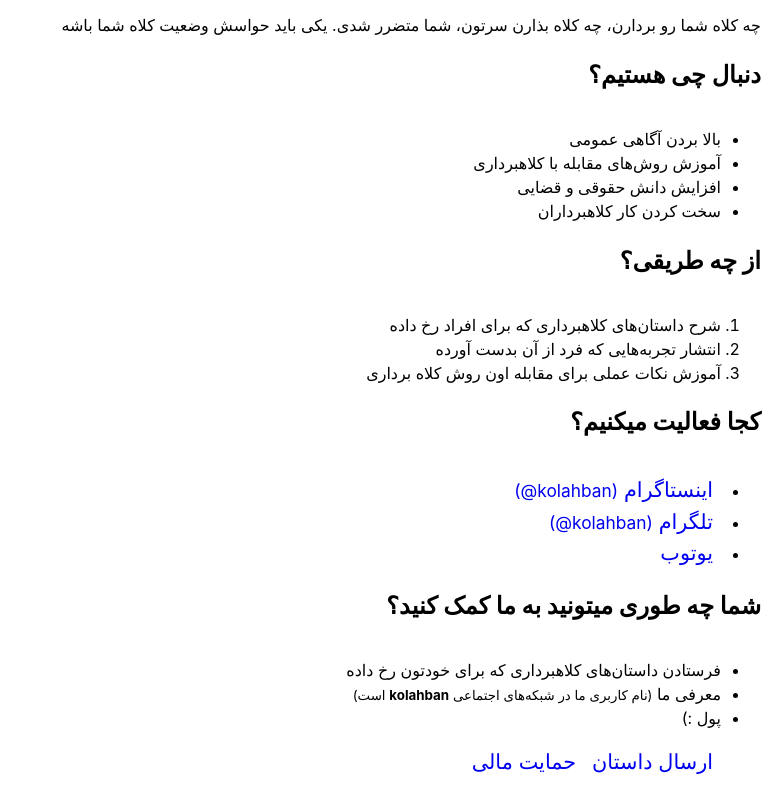
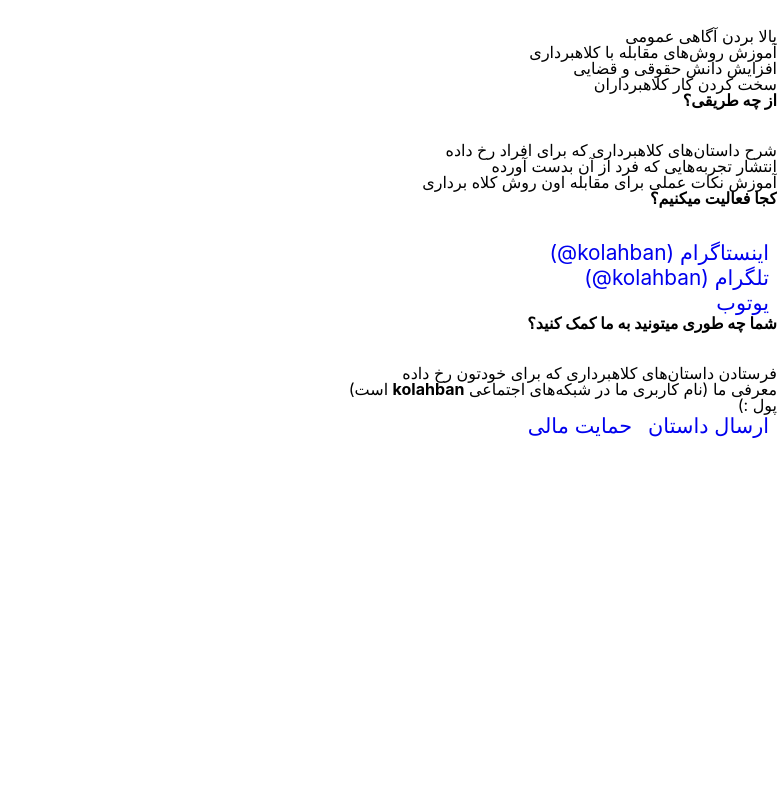
Before and after one commit to Mhmdrza/eagles-ir, a Gatsby site: page / in a window 1280 px wide. Shown: the part 96-905 px from the top of the page, without its empty margins (503-1280 px from the left). After the commit the page ends 800 px from the top, so only its background shows below. Built offline with nearby package versions, Linux system fonts and the light colour scheme; Gatsby itself is replaced by a stand-in of ours.

Commit message:
chore: reset css added

```diff
--- a/src/pages/base.css
+++ b/src/pages/base.css
@@ -1,14 +1,80 @@
 body {
-    padding: 8px;
+    line-height:1;
     direction: rtl;
-    font-display: swap;
     font-family: IRANSansMobile-fa,-apple-system,BlinkMacSystemFont,Segoe UI,Roboto,Helvetica Neue,Arial,Noto Sans,sans-serif,Apple Color Emoji,Segoe UI Emoji,Segoe UI Symbol,Noto Color Emoji;
+}
+
+html, body, div, span, object, iframe,
+h1, h2, h3, h4, h5, h6, p, blockquote, pre,
+abbr, address, cite, code,
+del, dfn, em, img, ins, kbd, q, samp,
+small, strong, sub, sup, var,
+b, i,
+dl, dt, dd, ol, ul, li,
+fieldset, form, label, legend,
+table, caption, tbody, tfoot, thead, tr, th, td,
+article, aside, canvas, details, figcaption, figure,
+footer, header, hgroup, menu, nav, section, summary,
+time, mark, audio, video {
+    margin:0;
+    padding:0;
+    border:0;
+    outline:0;
+    font-size:100%;
+    vertical-align:baseline;
+    background:transparent;
+}
+
+article,aside,details,figcaption,figure,
+footer,header,hgroup,menu,nav,section {
+    display:block;
+}
+
+nav ul {
+    list-style:none;
+}
+
+blockquote:before, blockquote:after,
+q:before, q:after {
+    content:'';
+    content:none;
+}
+
+a {
+    margin:0;
+    padding:0;
+    font-size:100%;
+    vertical-align:baseline;
+    background:transparent;
+}
+
+/* change border colour to suit your needs */
+hr {
+    display:block;
+    height:1px;
+    border:0;
+    border-top:1px solid #cccccc;
+    margin:1em 0;
+    padding:0;
+}
+
+input, select {
+    vertical-align:middle;
+    font-family: inherit;
+}
+
+
+* {
+    box-sizing: border-box;
 }
 
 a {
     text-decoration: none;
     margin: 24px 8px;
     font-size: 1.3rem;
+    /* min-height: 48px; */
+    padding-top: 20px;
+    line-height: initial;
 }
 a::after {
     content: '‌';
@@ -18,6 +84,6 @@
     min-height: 50px;
 }
 
-* {
+p {
     line-height: 1.5;
 }
```
